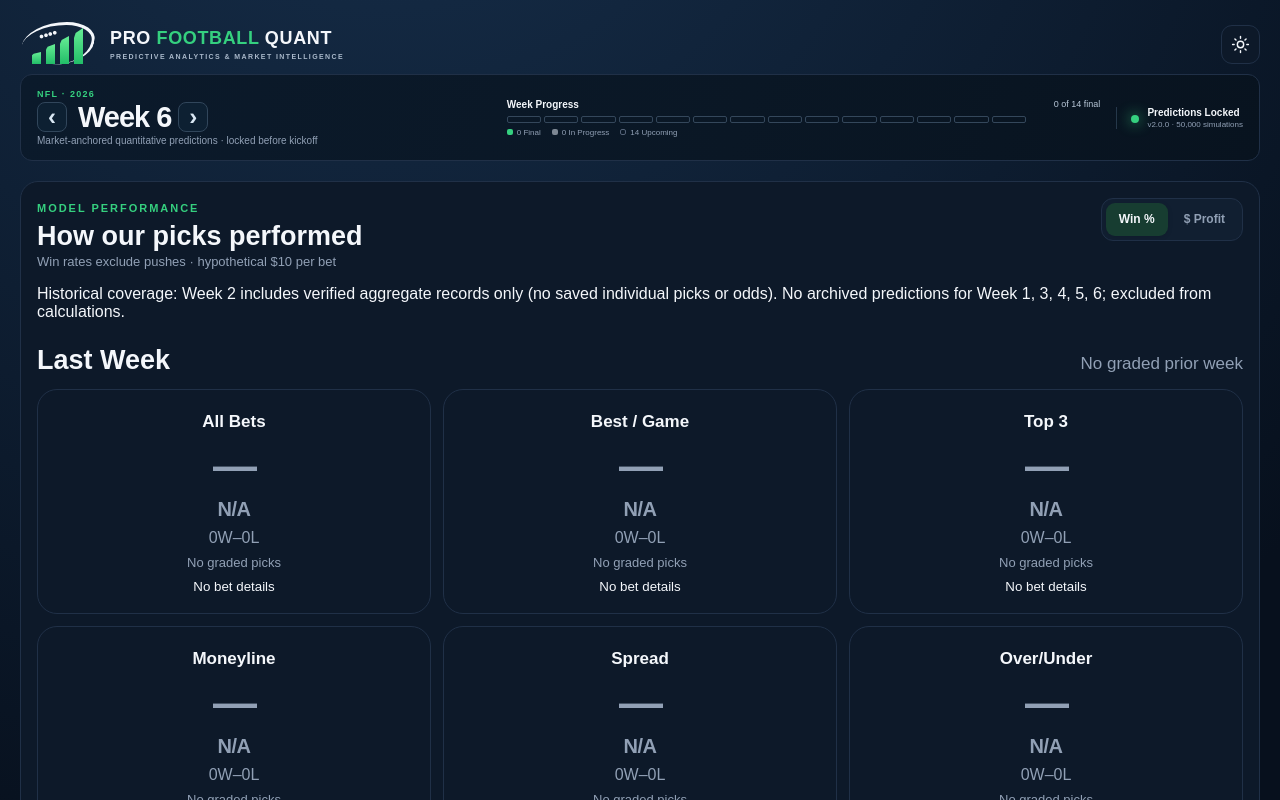
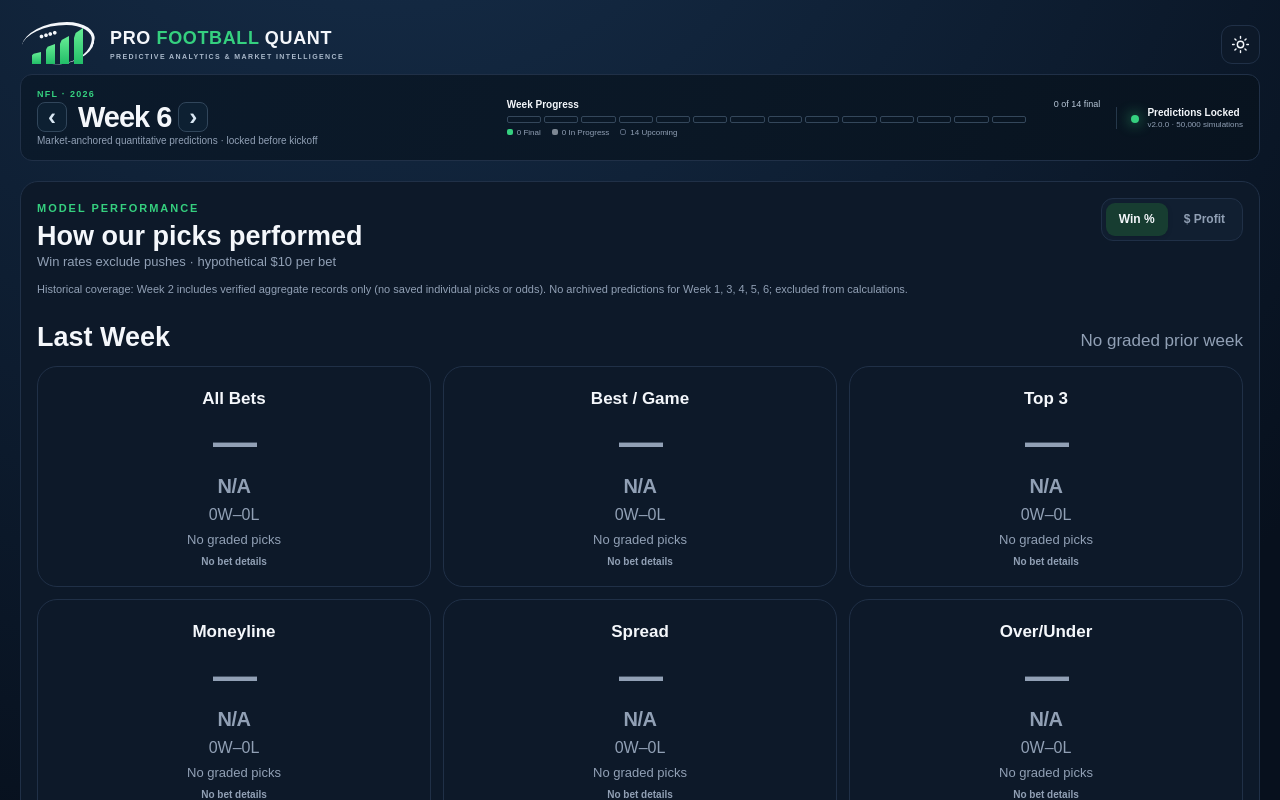
Before and after one commit to ggagov-lgtm/nflvercel, a Next.js app: page / in a window 1280 px wide. Shown: the top 800 px of the page. Built offline with nearby package versions, Linux system fonts and the light colour scheme; no server answers.

Commit message:
Style historical coverage notices and non-clickable unarchived performance cards

```diff
--- a/app/globals.css
+++ b/app/globals.css
@@ -1212,3 +1212,12 @@
   .bettorDetailBetOutcome>strong{font-size:12px}
   .bettorDetailFooter{padding:8px 12px}
 }
+
+
+/* Clearly distinguish archived itemized bets from aggregate-only early weeks. */
+.bettorCompactCoverage{margin:12px 0 3px;font-size:11px;line-height:1.5;color:var(--muted)}
+.bettorCompactNoDetails{font-size:10px;font-weight:700;line-height:1.15;color:var(--muted)}
+.bettorCompactClickable:disabled{cursor:default;opacity:1}
+.bettorCompactClickable:disabled:hover{border-color:var(--line);box-shadow:none}
+:root[data-theme="light"] .bettorCompactClickable:disabled:hover{border-color:#dce3ea}
+@media(max-width:640px){.bettorCompactCoverage{font-size:10px}.bettorCompactNoDetails{font-size:9px}}
```
